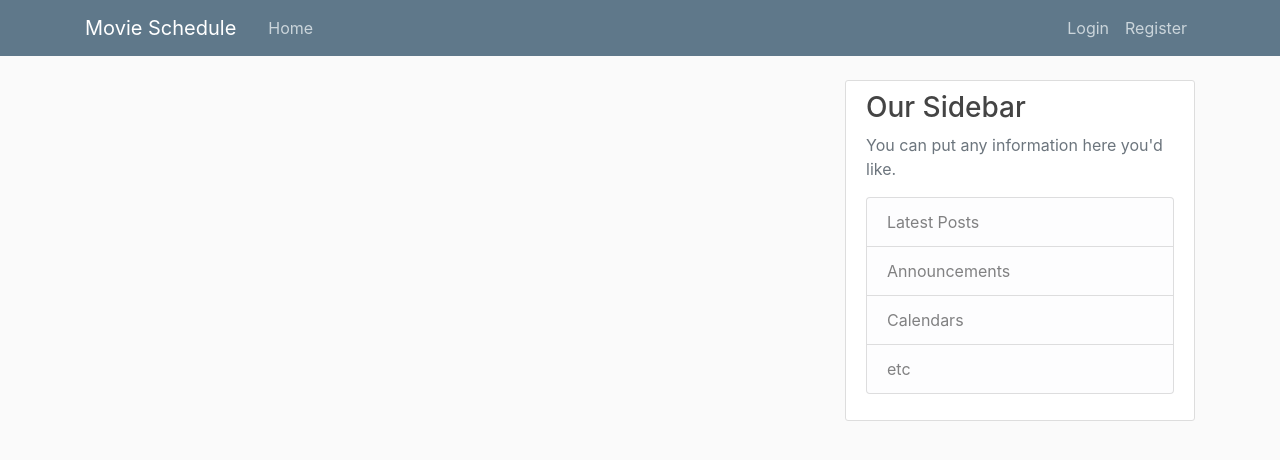
After one commit to zlee1/MovieSchedule_App, a Django app: template MovieSchedule/subscriptions/templates/subscriptions/base.html in a window 1280 px wide. The commit adds this page. Shown: the top 460 px of the page. Run offline with Django 5.2, Linux system fonts and the light colour scheme; the template is opened without the code that fills it, so the values that code supplies are empty; some libraries are stand-ins or nearby versions.

Commit message:
added registration and some css - to be finished later

```diff
--- a/MovieSchedule/MovieSchedule/urls.py
+++ b/MovieSchedule/MovieSchedule/urls.py
@@ -16,8 +16,10 @@ Including another URLconf
 """
 from django.contrib import admin
 from django.urls import path, include
+from users import views as user_views
 
 urlpatterns = [
     path('admin/', admin.site.urls),
-    path('', include('subscriptions.urls'))
+    path('register/', user_views.register, name='register'),
+    path('', include('subscriptions.urls')),
 ]
--- /dev/null
+++ b/MovieSchedule/subscriptions/static/subscriptions/main.css
@@ -0,0 +1,84 @@
+body {
+    background: #fafafa;
+    color: #333333;
+    margin-top: 5rem;
+  }
+
+  h1, h2, h3, h4, h5, h6 {
+    color: #444444;
+  }
+
+  ul {
+    margin: 0;
+  }
+
+  .bg-steel {
+    background-color: #5f788a;
+  }
+
+  .site-header .navbar-nav .nav-link {
+    color: #cbd5db;
+  }
+
+  .site-header .navbar-nav .nav-link:hover {
+    color: #ffffff;
+  }
+
+  .site-header .navbar-nav .nav-link.active {
+    font-weight: 500;
+  }
+
+  .content-section {
+    background: #ffffff;
+    padding: 10px 20px;
+    border: 1px solid #dddddd;
+    border-radius: 3px;
+    margin-bottom: 20px;
+  }
+
+  .article-title {
+    color: #444444;
+  }
+
+  a.article-title:hover {
+    color: #428bca;
+    text-decoration: none;
+  }
+
+  .article-content {
+    white-space: pre-line;
+  }
+
+  .article-img {
+    height: 65px;
+    width: 65px;
+    margin-right: 16px;
+  }
+
+  .article-metadata {
+    padding-bottom: 1px;
+    margin-bottom: 4px;
+    border-bottom: 1px solid #e3e3e3
+  }
+
+  .article-metadata a:hover {
+    color: #333;
+    text-decoration: none;
+  }
+
+  .article-svg {
+    width: 25px;
+    height: 25px;
+    vertical-align: middle;
+  }
+
+  .account-img {
+    height: 125px;
+    width: 125px;
+    margin-right: 20px;
+    margin-bottom: 16px;
+  }
+
+  .account-heading {
+    font-size: 2.5rem;
+  }
--- /dev/null
+++ b/MovieSchedule/subscriptions/templates/subscriptions/base.html
@@ -0,0 +1,69 @@
+{% load static %}
+<!DOCTYPE html>
+<html>
+<head>
+
+    <!-- Required meta tags -->
+    <meta charset="utf-8">
+    <meta name="viewport" content="width=device-width, initial-scale=1, shrink-to-fit=no">
+
+    <!-- Bootstrap CSS -->
+    <link rel="stylesheet" href="https://maxcdn.bootstrapcdn.com/bootstrap/4.0.0/css/bootstrap.min.css" integrity="sha384-Gn5384xqQ1aoWXA+058RXPxPg6fy4IWvTNh0E263XmFcJlSAwiGgFAW/dAiS6JXm" crossorigin="anonymous">
+
+    <link rel="stylesheet" type="text/css" href="{% static 'subscriptions/main.css' %}">
+
+    {% if title %}
+        <title>Movie Schedule - {{ title }}</title>
+    {% else %}
+        <title>Movie Schedule</title>
+    {% endif %}
+</head>
+<body>
+    <header class="site-header">
+      <nav class="navbar navbar-expand-md navbar-dark bg-steel fixed-top">
+        <div class="container">
+          <a class="navbar-brand mr-4" href="{% url 'subscriptions-home' %}">Movie Schedule</a>
+          <button class="navbar-toggler" type="button" data-toggle="collapse" data-target="#navbarToggle" aria-controls="navbarToggle" aria-expanded="false" aria-label="Toggle navigation">
+          <span class="navbar-toggler-icon"></span>
+          </button>
+          <div class="collapse navbar-collapse" id="navbarToggle">
+            <div class="navbar-nav mr-auto">
+              <a class="nav-item nav-link" href="{% url 'subscriptions-home' %}">Home</a>
+            </div>
+            <!-- Navbar Right Side -->
+            <div class="navbar-nav">
+              <a class="nav-item nav-link" href="{% url 'subscriptions-login' %}">Login</a>
+              <a class="nav-item nav-link" href="{% url 'register' %}">Register</a>
+            </div>
+          </div>
+        </div>
+      </nav>
+    </header>
+    <main role="main" class="container">
+      <div class="row">
+        <div class="col-md-8">
+          {% block content %}{% endblock content %}
+        </div>
+        <div class="col-md-4">
+          <div class="content-section">
+            <h3>Our Sidebar</h3>
+            <p class='text-muted'>You can put any information here you'd like.
+              <ul class="list-group">
+                <li class="list-group-item list-group-item-light">Latest Posts</li>
+                <li class="list-group-item list-group-item-light">Announcements</li>
+                <li class="list-group-item list-group-item-light">Calendars</li>
+                <li class="list-group-item list-group-item-light">etc</li>
+              </ul>
+            </p>
+          </div>
+        </div>
+      </div>
+    </main>
+
+    <!-- Optional JavaScript -->
+    <!-- jQuery first, then Popper.js, then Bootstrap JS -->
+    <script src="https://code.jquery.com/jquery-3.2.1.slim.min.js" integrity="sha384-KJ3o2DKtIkvYIK3UENzmM7KCkRr/rE9/Qpg6aAZGJwFDMVNA/GpGFF93hXpG5KkN" crossorigin="anonymous"></script>
+    <script src="https://cdnjs.cloudflare.com/ajax/libs/popper.js/1.12.9/umd/popper.min.js" integrity="sha384-ApNbgh9B+Y1QKtv3Rn7W3mgPxhU9K/ScQsAP7hUibX39j7fakFPskvXusvfa0b4Q" crossorigin="anonymous"></script>
+    <script src="https://maxcdn.bootstrapcdn.com/bootstrap/4.0.0/js/bootstrap.min.js" integrity="sha384-JZR6Spejh4U02d8jOt6vLEHfe/JQGiRRSQQxSfFWpi1MquVdAyjUar5+76PVCmYl" crossorigin="anonymous"></script>
+</body>
+</html>
--- a/MovieSchedule/subscriptions/views.py
+++ b/MovieSchedule/subscriptions/views.py
@@ -1,8 +1,6 @@
 from django.shortcuts import render
 from django.http import HttpResponse
 from django.contrib.auth.models import User
-
-test_profile = {'name': 'Zack', 'zip_codes': [{'zip': '06468', 'active': 1}, {'zip': '10001', 'active': 0}]}
 
 def home(request):
     return render(request, 'subscriptions/home.html')
```
Also changed, not shown: MovieSchedule/subscriptions/templates/subscriptions/home.html (+6 -12 lines), MovieSchedule/users/templates/users/register.html (added, +18 -0 lines), MovieSchedule/users/views.py (+14 -2 lines).
